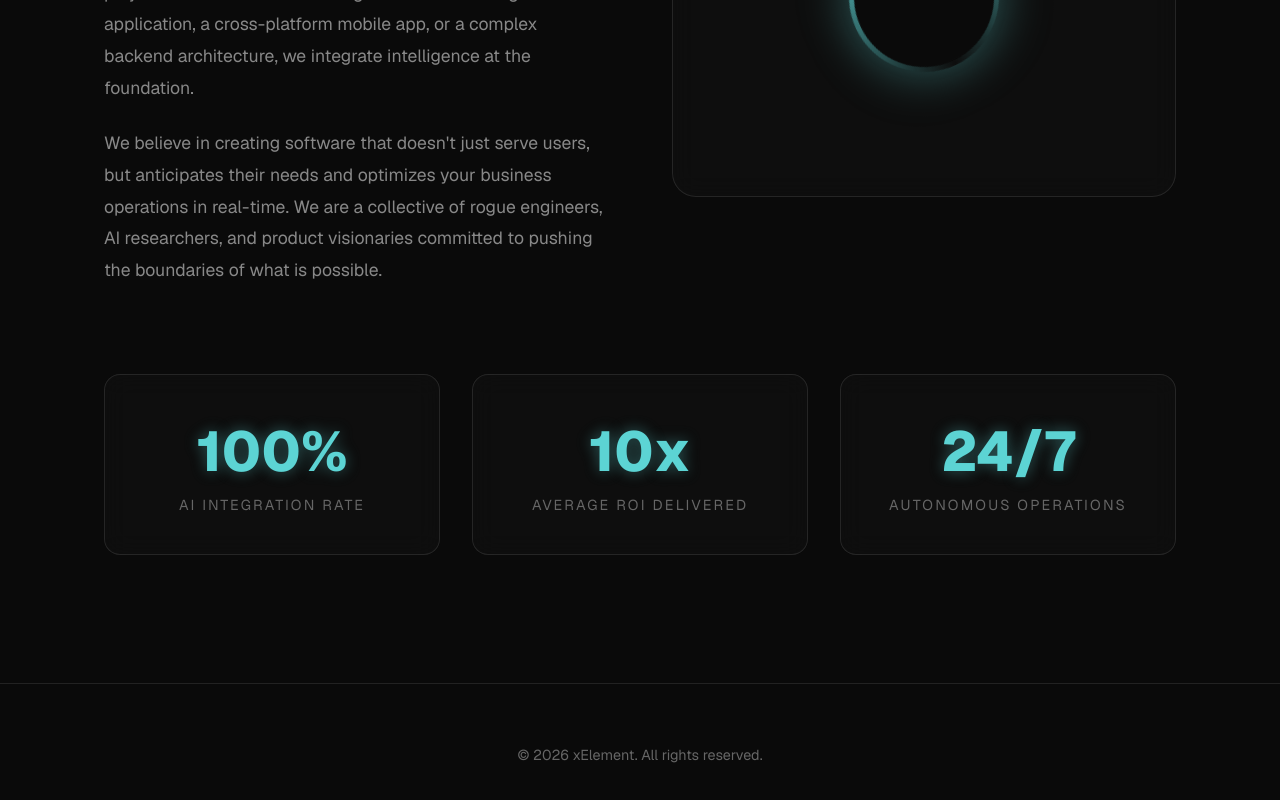
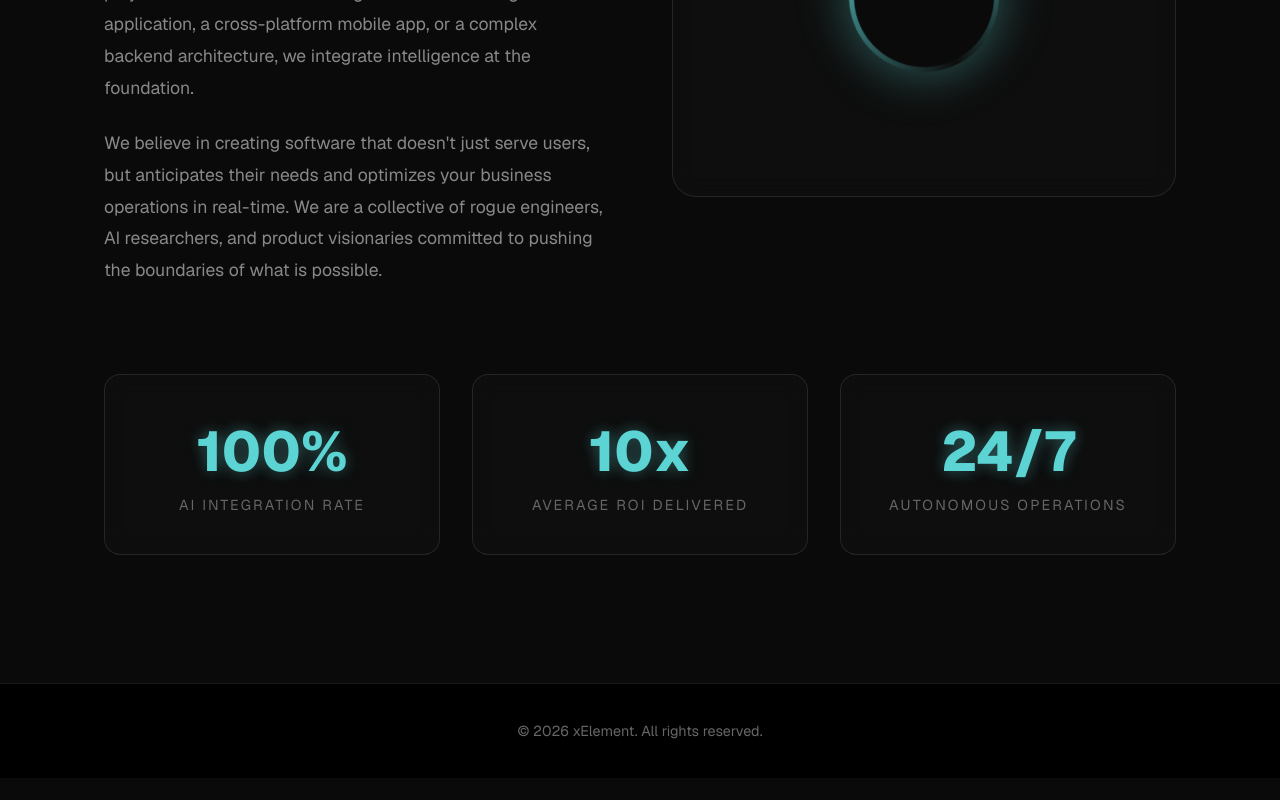
Before and after one commit to monkeyDluffy92/ai-consulting-website, a Next.js app: page /about in a window 1280 px wide. Shown: the part 804-1604 px from the top of the page. After the commit the page ends 1582 px from the top, so only its background shows below. Built offline with nearby package versions, Linux system fonts and the light colour scheme.

Commit message:
style: Update footer height and background color

```diff
--- a/src/app/about/page.module.css
+++ b/src/app/about/page.module.css
@@ -137,10 +137,13 @@
 
 .footer {
   text-align: center;
-  padding: 3rem 5%;
+  padding: 1.5rem 5%;
   color: #666;
   font-size: 0.9rem;
   border-top: 1px solid var(--glass-border);
+  background-color: #000;
+  position: relative;
+  z-index: 10;
 }
 
 @media (max-width: 900px) {
--- a/src/app/case-studies/page.module.css
+++ b/src/app/case-studies/page.module.css
@@ -124,11 +124,14 @@
 
 .footer {
   text-align: center;
-  padding: 3rem 5%;
+  padding: 1.5rem 5%;
   color: #666;
   font-size: 0.9rem;
   border-top: 1px solid var(--glass-border);
   margin-top: 6rem;
+  background-color: #000;
+  position: relative;
+  z-index: 10;
 }
 
 @media (max-width: 768px) {
--- a/src/app/page.module.css
+++ b/src/app/page.module.css
@@ -235,11 +235,14 @@
 
 .footer {
   text-align: center;
-  padding: 3rem 5%;
+  padding: 1.5rem 5%;
   color: #666;
   font-size: 0.9rem;
   border-top: 1px solid var(--glass-border);
   margin-top: 4rem;
+  background-color: #000;
+  position: relative;
+  z-index: 10;
 }
 
 /* Case Studies */
```
